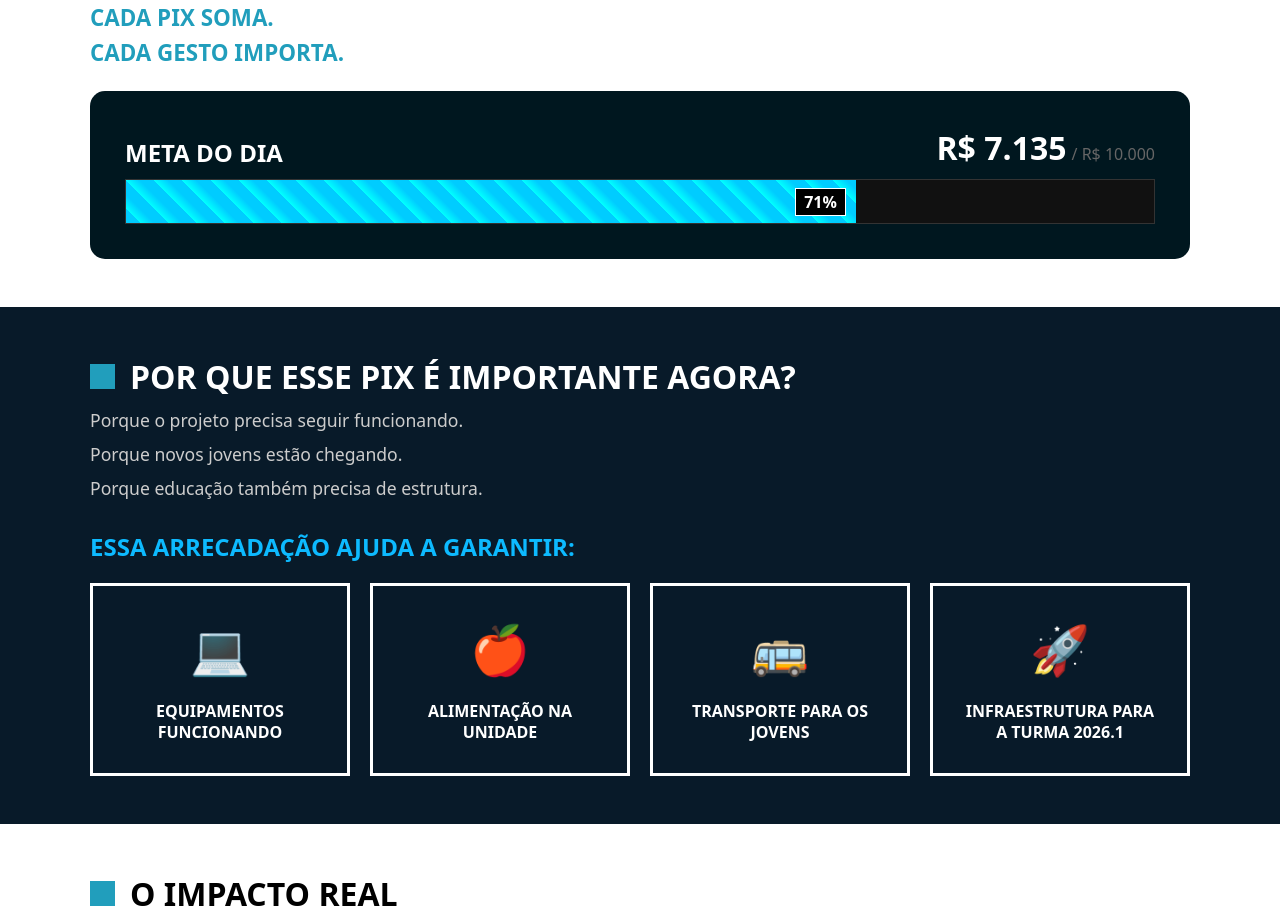
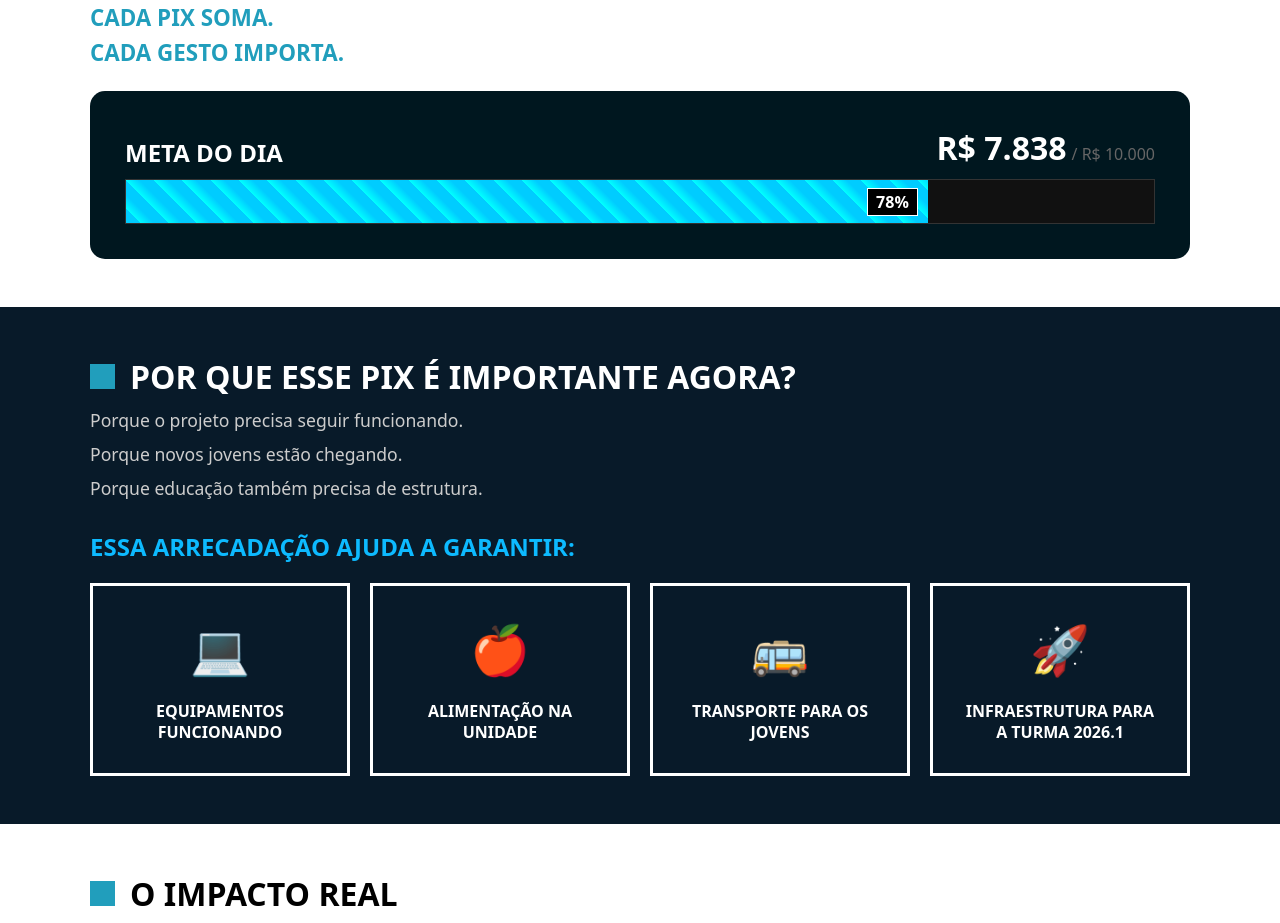
Before and after one commit to LAYSEGABI/pix-day-paq, a React (Vite) app: page / in a window 1280 px wide. Shown: the part 860-1783 px from the top of the page. Built offline with nearby package versions, Linux system fonts and the light colour scheme.

Commit message:
Update currentAmount to reflect new value

```diff
--- a/src/App.jsx
+++ b/src/App.jsx
@@ -30,7 +30,7 @@ function App() {
 
   // Valores da meta (você pode alterar o currentAmount manualmente por enquanto)
   const goalAmount = 10000;
-  const currentAmount = 7135;
+  const currentAmount = 7838;
   const percentage = Math.floor((currentAmount / goalAmount) * 100);
 
   return (
```
